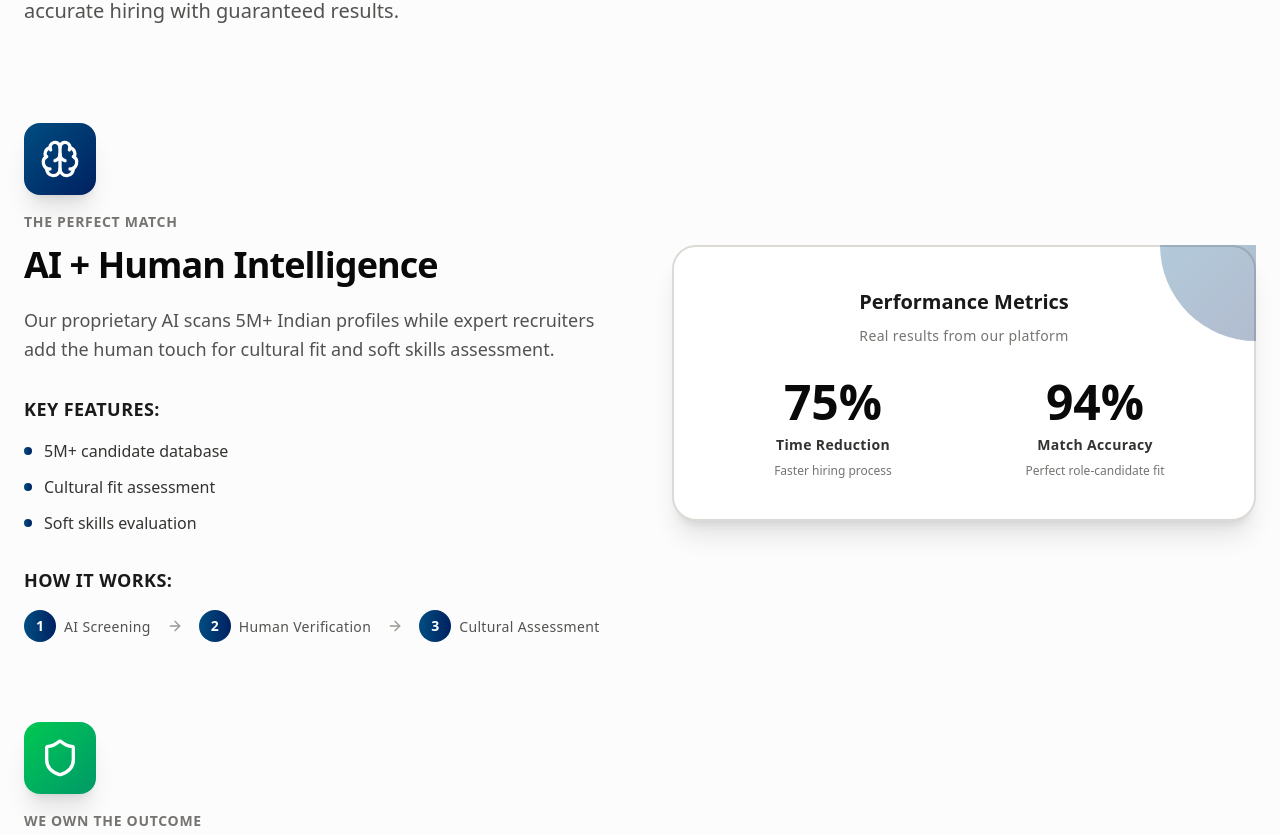
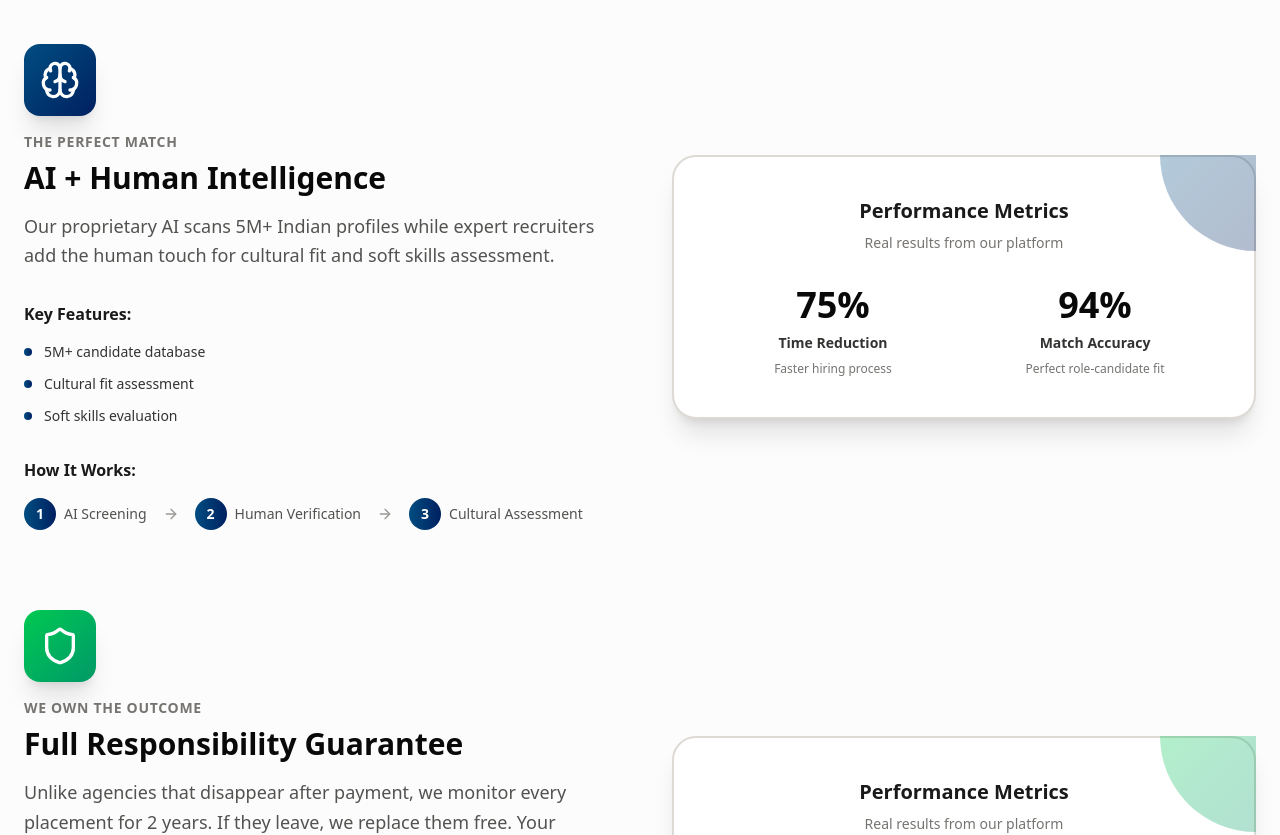
Before and after one commit to XCRESS/intakesense-landing, a Next.js app: page / in a window 1280 px wide. Shown: the part 3500-4335 px from the top of the page. Built offline with nearby package versions, Linux system fonts and the light colour scheme.

Commit message:
Update layout and solution components; add robots.txt for SEO

```diff
--- a/src/app/layout.tsx
+++ b/src/app/layout.tsx
@@ -61,8 +61,8 @@ export const metadata: Metadata = {
     images: [
       {
         url: '/logo.png',
-        width: 1200,
-        height: 630,
+        secureUrl: 'https://intakesense.com/logo.png',
+        // Remove incorrect dimensions - let WhatsApp detect actual size
         alt: 'Intakesense - AI-Powered Recruitment Platform',
         type: 'image/png',
       },
--- a/src/components/sections/solution.tsx
+++ b/src/components/sections/solution.tsx
@@ -148,7 +148,7 @@ export default function Solution() {
             <span className="text-xs sm:text-sm font-bold tracking-wide">THE INTAKESENSE ADVANTAGE</span>
           </div>
 
-          <h2 className="solution-title text-4xl sm:text-5xl md:text-6xl lg:text-7xl xl:text-8xl font-black mb-6 sm:mb-8 leading-[1.1]">
+          <h2 className="text-3xl sm:text-4xl md:text-5xl lg:text-6xl xl:text-7xl font-black mb-6 sm:mb-8 leading-[1.1]">
             <span className="text-gray-900">Our
             <span className="bg-gradient-to-r from-primary-600 via-accent-500 to-primary-600 bg-clip-text text-transparent"> Solution</span>
             </span><br />
@@ -192,13 +192,13 @@ export default function Solution() {
                     </div>
 
                     <div>
-                      <div className="text-body-sm font-semibold text-gray-500 uppercase tracking-wider mb-2">
+                      <div className="text-xs sm:text-sm font-semibold text-gray-500 uppercase tracking-wider mb-2">
                         {feature.subtitle}
                       </div>
-                      <h3 className="text-h2 font-bold text-gray-900 mb-4">
+                      <h3 className="text-xl sm:text-2xl lg:text-3xl font-bold text-gray-900 mb-4">
                         {feature.title}
                       </h3>
-                      <p className="text-body-lg text-gray-600 leading-relaxed max-w-xl">
+                      <p className="text-sm sm:text-base lg:text-lg text-gray-600 leading-relaxed max-w-xl">
                         {feature.description}
                       </p>
                     </div>
@@ -206,12 +206,12 @@ export default function Solution() {
 
                   {/* Key Highlights */}
                   <div className="space-y-4">
-                    <h4 className="text-h6 font-semibold text-gray-800">Key Features:</h4>
+                    <h4 className="text-sm sm:text-base font-semibold text-gray-800">Key Features:</h4>
                     <div className="grid gap-3">
                       {feature.highlights.map((highlight, idx) => (
                         <div key={idx} className="flex items-center gap-3">
                           <div className={`w-2 h-2 rounded-full bg-gradient-to-r ${feature.color}`} />
-                          <span className="text-body text-gray-700">{highlight}</span>
+                          <span className="text-sm text-gray-700">{highlight}</span>
                         </div>
                       ))}
                     </div>
@@ -219,16 +219,16 @@ export default function Solution() {
 
                   {/* Process Steps */}
                   <div className="space-y-4">
-                    <h4 className="text-h6 font-semibold text-gray-800">How It Works:</h4>
-                    <div className="flex items-center gap-4">
+                    <h4 className="text-sm sm:text-base font-semibold text-gray-800">How It Works:</h4>
+                    <div className="flex flex-col sm:flex-row sm:items-center gap-3 sm:gap-4">
                       {feature.processSteps.map((step, idx) => (
                         <div key={idx} className="flex items-center gap-2">
-                          <div className={`w-8 h-8 rounded-full bg-gradient-to-r ${feature.color} text-white text-sm font-bold flex items-center justify-center`}>
+                          <div className={`w-6 h-6 sm:w-8 sm:h-8 rounded-full bg-gradient-to-r ${feature.color} text-white text-xs sm:text-sm font-bold flex items-center justify-center flex-shrink-0`}>
                             {idx + 1}
                           </div>
-                          <span className="text-body-sm text-gray-600">{step}</span>
+                          <span className="text-xs sm:text-sm text-gray-600">{step}</span>
                           {idx < feature.processSteps.length - 1 && (
-                            <ArrowRight className="w-4 h-4 text-gray-400 ml-2" />
+                            <ArrowRight className="w-3 h-3 sm:w-4 sm:h-4 text-gray-400 ml-2 hidden sm:block" />
                           )}
                         </div>
                       ))}
@@ -249,18 +249,18 @@ export default function Solution() {
 
                     <div className="relative space-y-8">
                       <div className="text-center">
-                        <h4 className="text-h5 font-bold text-gray-800 mb-2">Performance Metrics</h4>
-                        <p className="text-body-sm text-gray-500">Real results from our platform</p>
+                        <h4 className="text-lg sm:text-xl font-bold text-gray-800 mb-2">Performance Metrics</h4>
+                        <p className="text-xs sm:text-sm text-gray-500">Real results from our platform</p>
                       </div>
 
                       {/* Metrics Display */}
                       <div className="grid grid-cols-2 gap-6">
                         {feature.metrics.map((metric, idx) => (
                           <div key={idx} className="text-center space-y-2">
-                            <div className="text-4xl lg:text-5xl font-black text-gray-900">
+                            <div className="text-2xl sm:text-3xl lg:text-4xl font-black text-gray-900">
                               {metric.value}
                             </div>
-                            <div className="text-body-sm font-semibold text-gray-700">
+                            <div className="text-xs sm:text-sm font-semibold text-gray-700">
                               {metric.label}
                             </div>
                             <div className="text-xs text-gray-500">
@@ -282,7 +282,7 @@ export default function Solution() {
         <div className="space-y-16">
           {/* Section Header */}
           <div className="max-w-4xl mx-auto text-center space-y-6">
-            <h3 className="text-h2 font-bold text-gray-900">
+            <h3 className="text-2xl sm:text-3xl lg:text-4xl font-bold text-gray-900">
               Proven Results
             </h3>
             <p className="text-xl text-gray-600 leading-relaxed">
@@ -291,31 +291,31 @@ export default function Solution() {
           </div>
 
           {/* Benefits Grid */}
-          <div className="benefits-grid grid md:grid-cols-2 lg:grid-cols-3 gap-6">
+          <div className="benefits-grid grid grid-cols-1 sm:grid-cols-2 lg:grid-cols-3 gap-4 sm:gap-6">
             {solutionBenefits.map((benefit, index) => (
                 <div
                   key={index}
-                  className="benefit-item group relative p-8 bg-white rounded-3xl border-2 border-gray-200 hover:border-primary-200 hover:shadow-xl"
+                  className="benefit-item group relative p-4 sm:p-6 lg:p-8 bg-white rounded-2xl sm:rounded-3xl border-2 border-gray-200 hover:border-primary-200 hover:shadow-xl"
                 >
                 {/* Background gradient on hover */}
                 <div className={`absolute inset-0 bg-gradient-to-br ${benefit.bgColor} opacity-0 rounded-3xl`} />
 
                 <div className="relative text-center space-y-6">
                   {/* Professional Icon */}
-                  <div className="flex justify-center mb-6">
-                    <div className={`p-4 rounded-2xl bg-gradient-to-br ${benefit.color} text-white shadow-lg`}>
-                      <benefit.icon className="w-8 h-8" strokeWidth={2} />
+                  <div className="flex justify-center mb-4 sm:mb-6">
+                    <div className={`p-3 sm:p-4 rounded-xl sm:rounded-2xl bg-gradient-to-br ${benefit.color} text-white shadow-lg`}>
+                      <benefit.icon className="w-6 h-6 sm:w-8 sm:h-8" strokeWidth={2} />
                     </div>
                   </div>
 
                   <div className="space-y-3">
-                    <div className="text-4xl lg:text-5xl font-black text-gray-900">
+                    <div className="text-2xl sm:text-3xl lg:text-4xl font-black text-gray-900">
                       {benefit.value}
                     </div>
-                    <div className="text-h5 font-bold text-gray-800">
+                    <div className="text-base sm:text-lg font-bold text-gray-800">
                       {benefit.title}
                     </div>
-                    <div className="text-body-sm text-gray-600 leading-relaxed">
+                    <div className="text-xs sm:text-sm text-gray-600 leading-relaxed">
                       {benefit.desc}
                     </div>
                   </div>
@@ -326,7 +326,7 @@ export default function Solution() {
 
           {/* Compelling CTA Section */}
           <div className="max-w-5xl mx-auto">
-            <div className="bg-gradient-to-r from-primary-600 to-accent-500 rounded-3xl p-12 lg:p-16 text-center text-white relative">
+            <div className="bg-gradient-to-r from-primary-600 to-accent-500 rounded-2xl sm:rounded-3xl p-6 sm:p-8 lg:p-12 xl:p-16 text-center text-white relative">
               {/* Background pattern */}
               <div className="absolute inset-0 opacity-10">
                 <svg className="w-full h-full" viewBox="0 0 100 100">
@@ -341,10 +341,10 @@ export default function Solution() {
 
               <div className="relative space-y-8">
                 <div className="space-y-4">
-                  <h3 className="text-h2 md:text-h1 font-black leading-tight">
+                  <h3 className="text-2xl sm:text-3xl lg:text-4xl xl:text-5xl font-black leading-tight">
                     Start Hiring Smarter Today
                   </h3>
-                  <p className="text-xl md:text-2xl opacity-90 max-w-2xl mx-auto">
+                  <p className="text-base sm:text-lg lg:text-xl opacity-90 max-w-2xl mx-auto">
                     Join 300+ companies using AI-powered recruitment. Guaranteed results or it&apos;s free.
                   </p>
                 </div>
```
Also changed, not shown: src/app/robots.txt (added).
